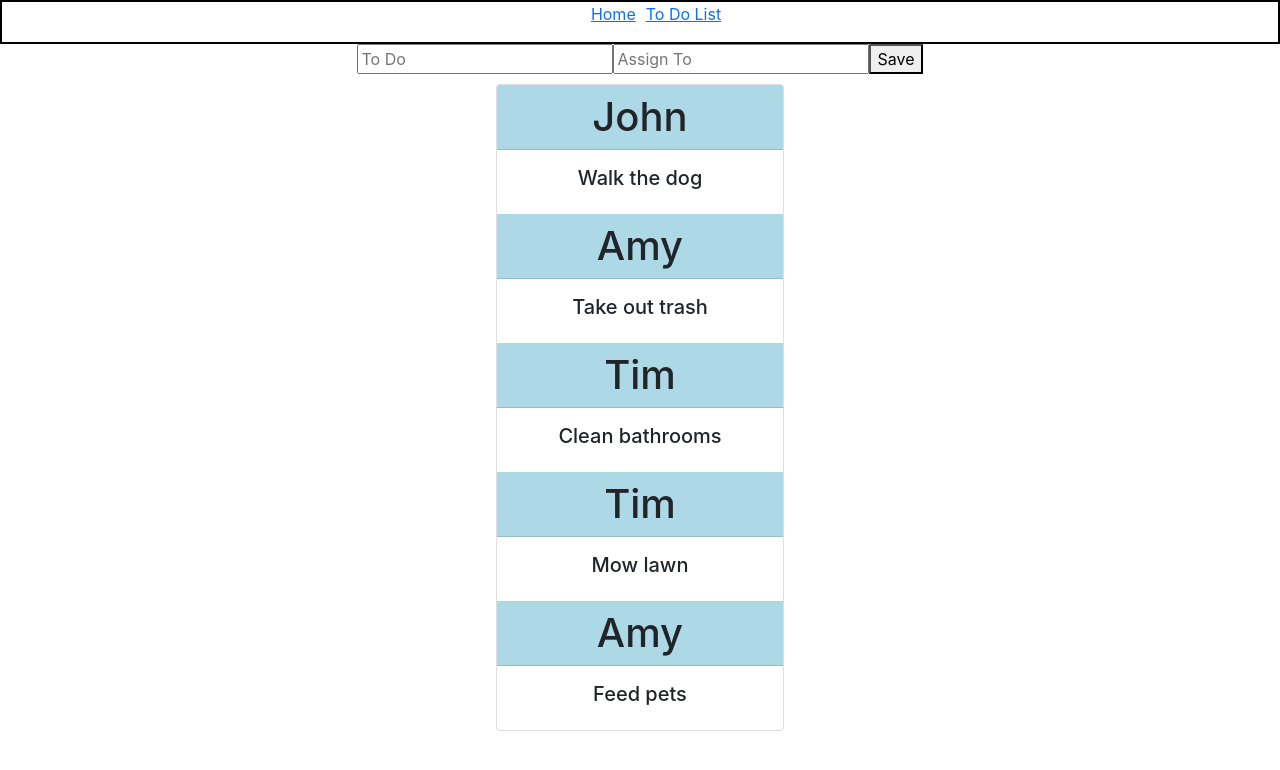
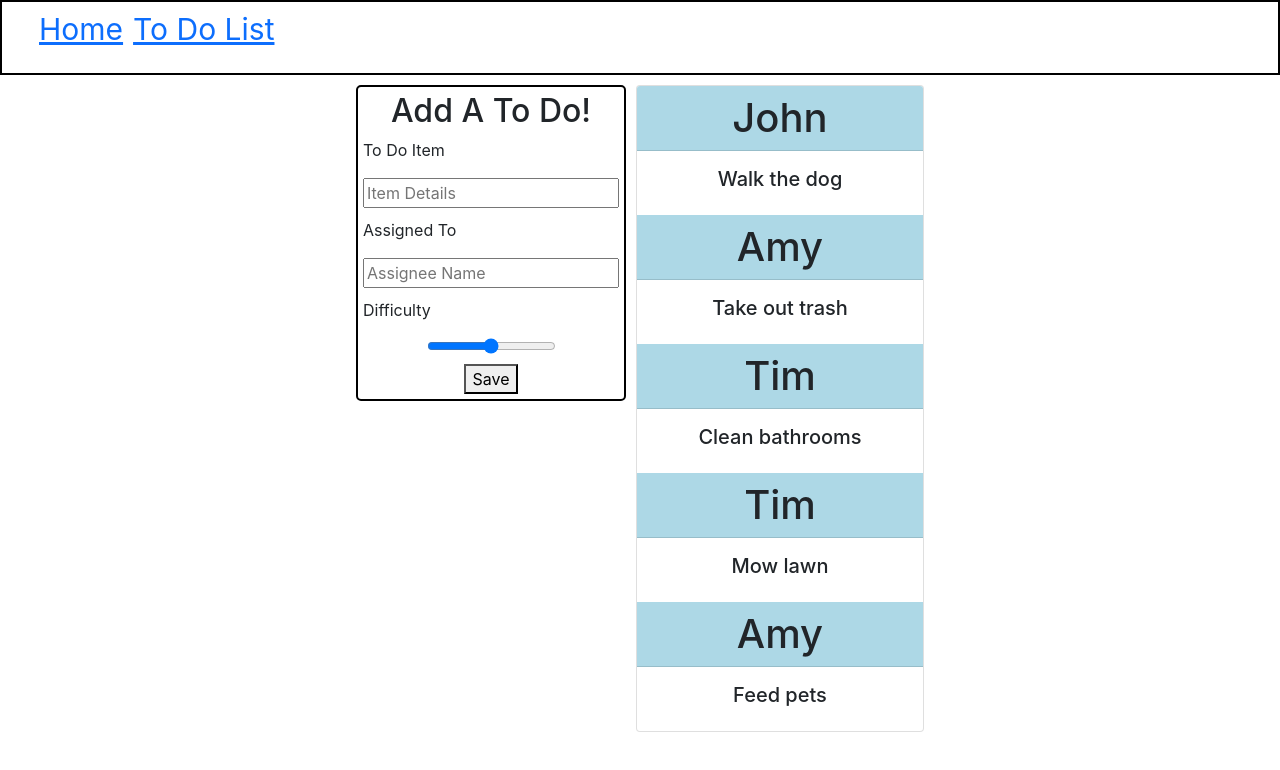
Before and after one commit to JSchnoebe/To-Do-List, a React (Create React App) app: page /toDos in a window 1280 px wide. Shown: the top 770 px of the page. Built offline with nearby package versions, Linux system fonts and the light colour scheme.

Commit message:
added styling to form

```diff
--- a/src/App.css
+++ b/src/App.css
@@ -39,20 +39,41 @@
 
 nav {
   border: solid black 2px;
+  text-align: left;
 }
 
 ul li{
   list-style-type: none;
-  margin: 0;
   padding: 5px;
-  display: inline;
+  display: inline-block;
+  font-size: 30px;
 }
 
 .todo {
-  margin: 10px;
+  margin-top: 10px;
   display: inline-block;
+  vertical-align: top;
 }
 
 .todo h1 {
   background-color: lightblue;
 }
+
+Form {
+  display: inline-block;
+  margin-top: 10px;
+  margin-right: 10px;
+  border: solid 2px black;
+  border-radius: 5px;
+  padding: 5px;
+}
+
+Form input {
+  display: block;
+  margin: 0 auto;
+  margin-bottom: 10px;
+}
+
+Form p {
+  text-align: left;
+}
--- a/src/Components/ToDosForm.js
+++ b/src/Components/ToDosForm.js
@@ -20,8 +20,13 @@ function ToDosForm(props) {
 
   return (
     <form onSubmit={handleSubmit}>
-      <input type="text" name="name" placeholder="To Do" />
-      <input type="text" name="assignee" placeholder="Assign To" />
+      <h2>Add A To Do!</h2>
+      <p>To Do Item</p>
+      <input type="text" name="name" placeholder="Item Details" />
+      <p>Assigned To</p>
+      <input type="text" name="assignee" placeholder="Assignee Name" />
+      <p>Difficulty</p>
+      <input type="range" class="form-control-range" id="formControlRange" />
       <button type="submit">Save</button>
     </form>
   )
```
